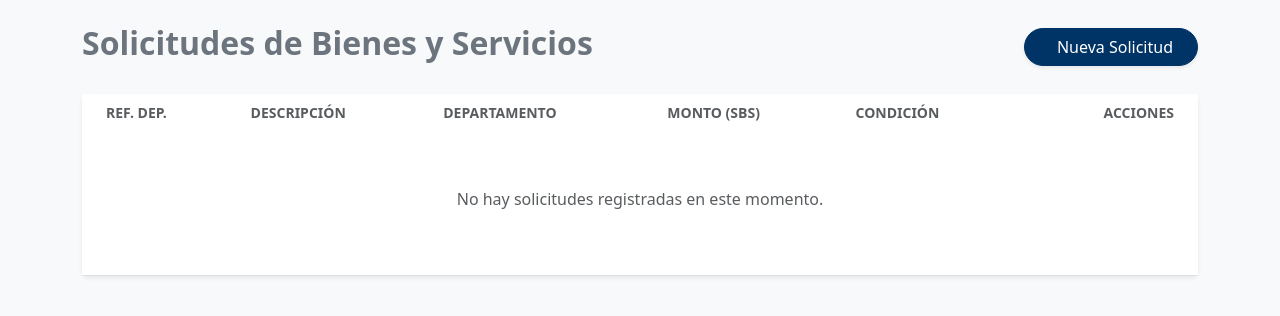
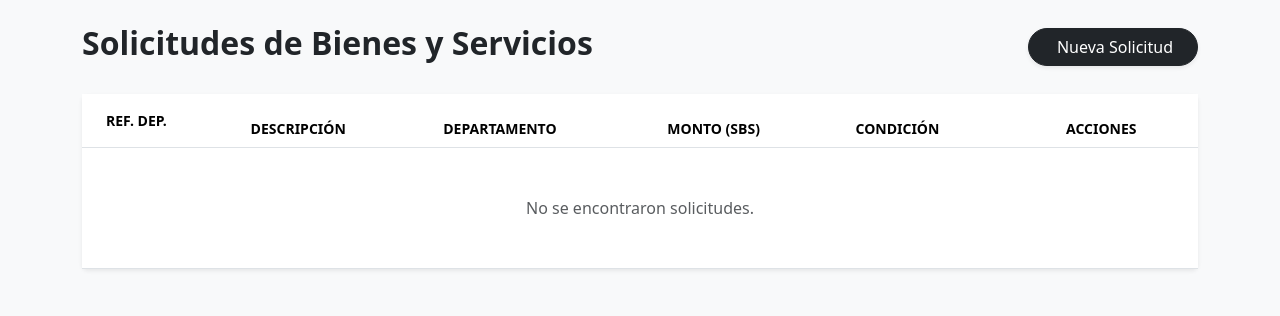
Before and after one commit to dmitre-cloud/LRAA_SEGUIMIENTO_SBS, a Django app: page / in a window 1280 px wide. Shown: the part 56-372 px from the top of the page. Run offline with Django 5.2, Linux system fonts and the light colour scheme; the visitor is signed in with stand-in values (Sample User, id 1); data that the repository does not hold is empty; some libraries are stand-ins or nearby versions.

Commit message:
cambiar estilo de btns2

```diff
--- a/solicitudes/templates/solicitudes/solicitud_list.html
+++ b/solicitudes/templates/solicitudes/solicitud_list.html
@@ -4,69 +4,91 @@
 {% block title %}Listado de Solicitudes{% endblock %}
 
 {% block content %}
+<style>
+    .btn-action {
+        width: 35px;
+        height: 35px;
+        display: inline-flex;
+        align-items: center;
+        justify-content: center;
+        border-radius: 50%;
+        transition: all 0.3s ease;
+        background-color: #f8f9fa;
+        border: 1px solid #dee2e6;
+        color: #6c757d;
+        text-decoration: none;
+    }
+    .btn-view:hover { background-color: #0dcaf0; color: white; border-color: #0dcaf0; }
+    .btn-edit:hover { background-color: #ffc107; color: white; border-color: #ffc107; }
+    .btn-delete:hover { background-color: #dc3545; color: white; border-color: #dc3545; }
+
+    /* Estilo para los badges redondos */
+    .badge-pill-custom {
+        padding: 0.5em 1em;
+        font-weight: 500;
+    }
+</style>
+
 <div class="d-flex justify-content-between align-items-center mb-4">
-    <h2 class="fw-bold text-secondary">Solicitudes de Bienes y Servicios</h2>
-    <a href="{% url 'solicitud-create' %}" class="btn btn-primary rounded-pill px-4 shadow-sm">
-        <i class="bi bi-plus-lg me-2"></i>Nueva Solicitud
+    <h2 class="fw-bold text-dark">Solicitudes de Bienes y Servicios</h2>
+    <a href="{% url 'solicitud-create' %}" class="btn btn-dark rounded-pill px-4 shadow-sm">
+        <i class="bi bi-plus-lg me-1"></i> Nueva Solicitud
     </a>
 </div>
 
-<div class="card border-0 shadow-sm">
+<div class="card shadow-sm border-0">
     <div class="card-body p-0">
         <div class="table-responsive">
             <table class="table table-hover align-middle mb-0">
                 <thead class="bg-light">
-                    <tr>
-                        <th scope="col" class="ps-4 border-0 text-uppercase small fw-bold text-muted">Ref. Dep.</th>
-                        <th scope="col" class="border-0 text-uppercase small fw-bold text-muted">Descripción</th>
-                        <th scope="col" class="border-0 text-uppercase small fw-bold text-muted">Departamento</th>
-                        <th scope="col" class="border-0 text-uppercase small fw-bold text-muted">Monto (SBS)</th>
-                        <th scope="col" class="border-0 text-uppercase small fw-bold text-muted">Condición</th>
-                        <th scope="col" class="text-end pe-4 border-0 text-uppercase small fw-bold text-muted">Acciones</th>
+                    <tr class="text-muted small text-uppercase">
+                        <th scope="col" class="ps-4 py-3">Ref. Dep.</th>
+                        <th scope="col">Descripción</th>
+                        <th scope="col">Departamento</th>
+                        <th scope="col">Monto (SBS)</th>
+                        <th scope="col">Condición</th>
+                        <th scope="col" class="text-center pe-4">Acciones</th>
                     </tr>
                 </thead>
                 <tbody>
                     {% for solicitud in solicitudes %}
                     <tr>
-                        <td class="ps-4 fw-bold text-dark">{{ solicitud.ref_departamento }}</td>
-                        <td class="text-muted">{{ solicitud.descripcion_pedido|truncatechars:50 }}</td>
-                        <td><span class="badge rounded-pill bg-light text-dark border">{{ solicitud.get_departamento_display }}</span></td>
-                        <td class="fw-bold">B/. {{ solicitud.monto_comprometido_sbs|intcomma }}</td>
+                        <td class="ps-4 fw-bold">{{ solicitud.ref_departamento }}</td>
+                        <td class="text-secondary">{{ solicitud.descripcion_pedido|truncatechars:45 }}</td>
+                        <td>
+                            <span class="badge bg-light text-dark border badge-pill-custom rounded-pill">
+                                {{ solicitud.get_departamento_display }}
+                            </span>
+                        </td>
+                        <td class="fw-bold text-dark">B/. {{ solicitud.monto_comprometido_sbs|intcomma }}</td>
                         <td>
                             {% with condicion=solicitud.seguimiento.get_condicion_display|default:"Sin Iniciar" %}
-                            <span class="badge rounded-pill
+                            <span class="badge rounded-pill badge-pill-custom
                                 {% if 'Iniciado' in condicion %}bg-info
+                                {% elif 'Recorrido' in condicion %}bg-primary
                                 {% elif 'Proceso' in condicion %}bg-warning text-dark
-                                {% elif 'Completado' in condicion %}bg-success
                                 {% else %}bg-secondary{% endif %}">
                                 {{ condicion }}
                             </span>
                             {% endwith %}
                         </td>
-                        <td class="text-end pe-4">
-                            <a href="{% url 'solicitud-detail' solicitud.pk %}"
-                               class="btn btn-sm btn-light border rounded-circle shadow-sm mx-1"
-                               title="Ver detalle">
-                                <i class="bi bi-eye text-info"></i>
-                            </a>
-                            <a href="{% url 'solicitud-update' solicitud.pk %}"
-                               class="btn btn-sm btn-light border rounded-circle shadow-sm mx-1"
-                               title="Editar">
-                                <i class="bi bi-pencil-square text-warning"></i>
-                            </a>
-                            <a href="{% url 'solicitud-delete' solicitud.pk %}"
-                               class="btn btn-sm btn-light border rounded-circle shadow-sm mx-1"
-                               title="Eliminar">
-                                <i class="bi bi-trash3 text-danger"></i>
-                            </a>
+                        <td class="text-center pe-4">
+                            <div class="d-flex justify-content-center gap-2">
+                                <a href="{% url 'solicitud-detail' solicitud.pk %}" class="btn-action btn-view" title="Ver Detalle">
+                                    <i class="bi bi-eye-fill"></i>
+                                </a>
+                                <a href="{% url 'solicitud-update' solicitud.pk %}" class="btn-action btn-edit" title="Editar">
+                                    <i class="bi bi-pencil-fill"></i>
+                                </a>
+                                <a href="{% url 'solicitud-delete' solicitud.pk %}" class="btn-action btn-delete" title="Eliminar">
+                                    <i class="bi bi-trash-fill"></i>
+                                </a>
+                            </div>
                         </td>
                     </tr>
                     {% empty %}
                     <tr>
-                        <td colspan="6" class="text-center py-5">
-                            <i class="bi bi-inbox text-muted d-block mb-2" style="font-size: 2rem;"></i>
-                            <p class="text-muted">No hay solicitudes registradas en este momento.</p>
-                        </td>
+                        <td colspan="6" class="text-center py-5 text-muted">No se encontraron solicitudes.</td>
                     </tr>
                     {% endfor %}
                 </tbody>
@@ -76,21 +98,36 @@
 </div>
 
 {% if is_paginated %}
-<nav aria-label="Navegación de páginas" class="mt-4">
-    <ul class="pagination pagination-sm justify-content-center">
+<nav aria-label="Page navigation" class="mt-4">
+    <ul class="pagination justify-content-center">
         {% if page_obj.has_previous %}
-            <li class="page-item"><a class="page-link border-0 shadow-sm mx-1 rounded-3" href="?page=1">Primera</a></li>
-            <li class="page-item"><a class="page-link border-0 shadow-sm mx-1 rounded-3" href="?page={{ page_obj.previous_page_number }}"><i class="bi bi-chevron-left"></i></a></li>
+            <li class="page-item">
+                <a class="page-link rounded-pill border-0 shadow-sm mx-1" href="?page=1">Primera</a>
+            </li>
+            <li class="page-item">
+                <a class="page-link rounded-circle border-0 shadow-sm mx-1" href="?page={{ page_obj.previous_page_number }}">
+                    <i class="bi bi-chevron-left"></i>
+                </a>
+            </li>
         {% endif %}
 
-        <li class="page-item active"><span class="page-link border-0 shadow-sm mx-1 rounded-3 px-3">Página {{ page_obj.number }} de {{ page_obj.paginator.num_pages }}</span></li>
+        <li class="page-item active">
+            <span class="page-link rounded-pill border-0 shadow mx-1 px-3">
+                Página {{ page_obj.number }} de {{ page_obj.paginator.num_pages }}
+            </span>
+        </li>
 
         {% if page_obj.has_next %}
-            <li class="page-item"><a class="page-link border-0 shadow-sm mx-1 rounded-3" href="?page={{ page_obj.next_page_number }}"><i class="bi bi-chevron-right"></i></a></li>
-            <li class="page-item"><a class="page-link border-0 shadow-sm mx-1 rounded-3" href="?page={{ page_obj.paginator.num_pages }}">Última</a></li>
+            <li class="page-item">
+                <a class="page-link rounded-circle border-0 shadow-sm mx-1" href="?page={{ page_obj.next_page_number }}">
+                    <i class="bi bi-chevron-right"></i>
+                </a>
+            </li>
+            <li class="page-item">
+                <a class="page-link rounded-pill border-0 shadow-sm mx-1" href="?page={{ page_obj.paginator.num_pages }}">Última</a>
+            </li>
         {% endif %}
     </ul>
 </nav>
 {% endif %}
-
 {% endblock %}
```
